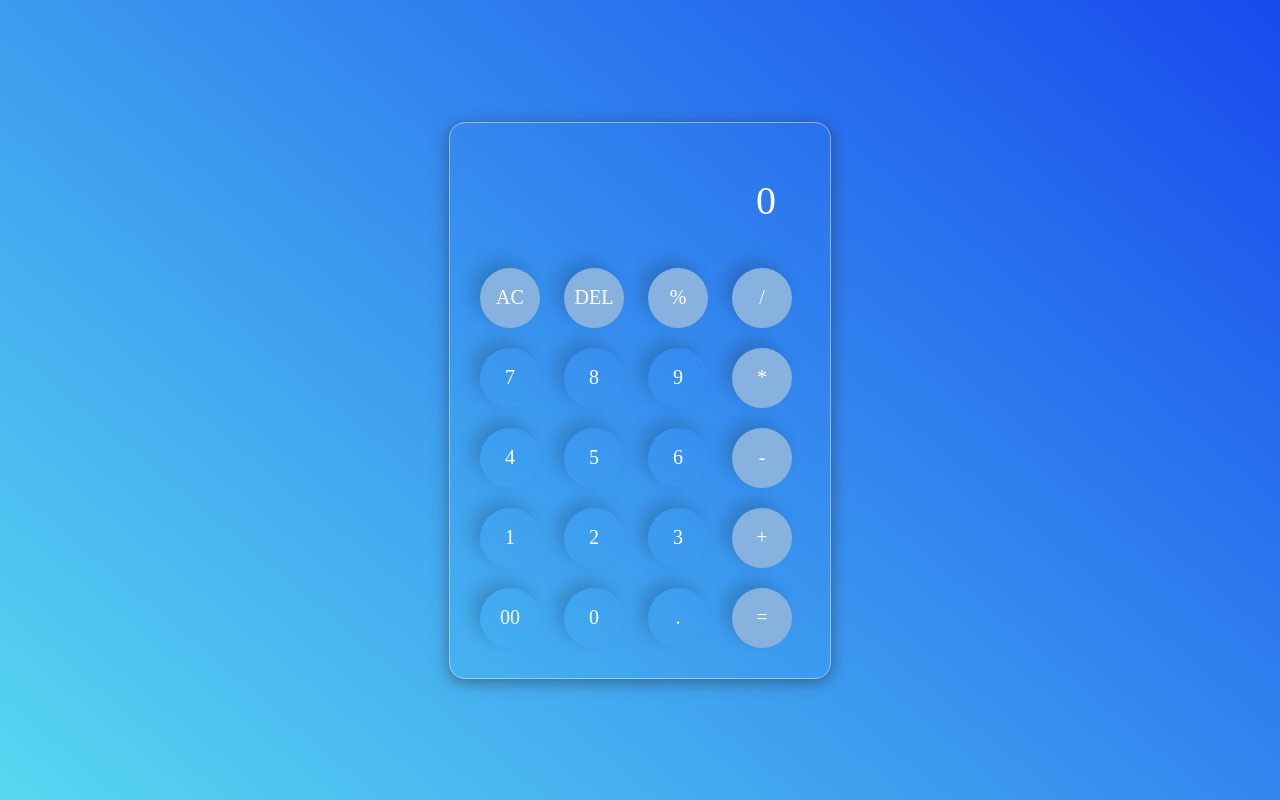
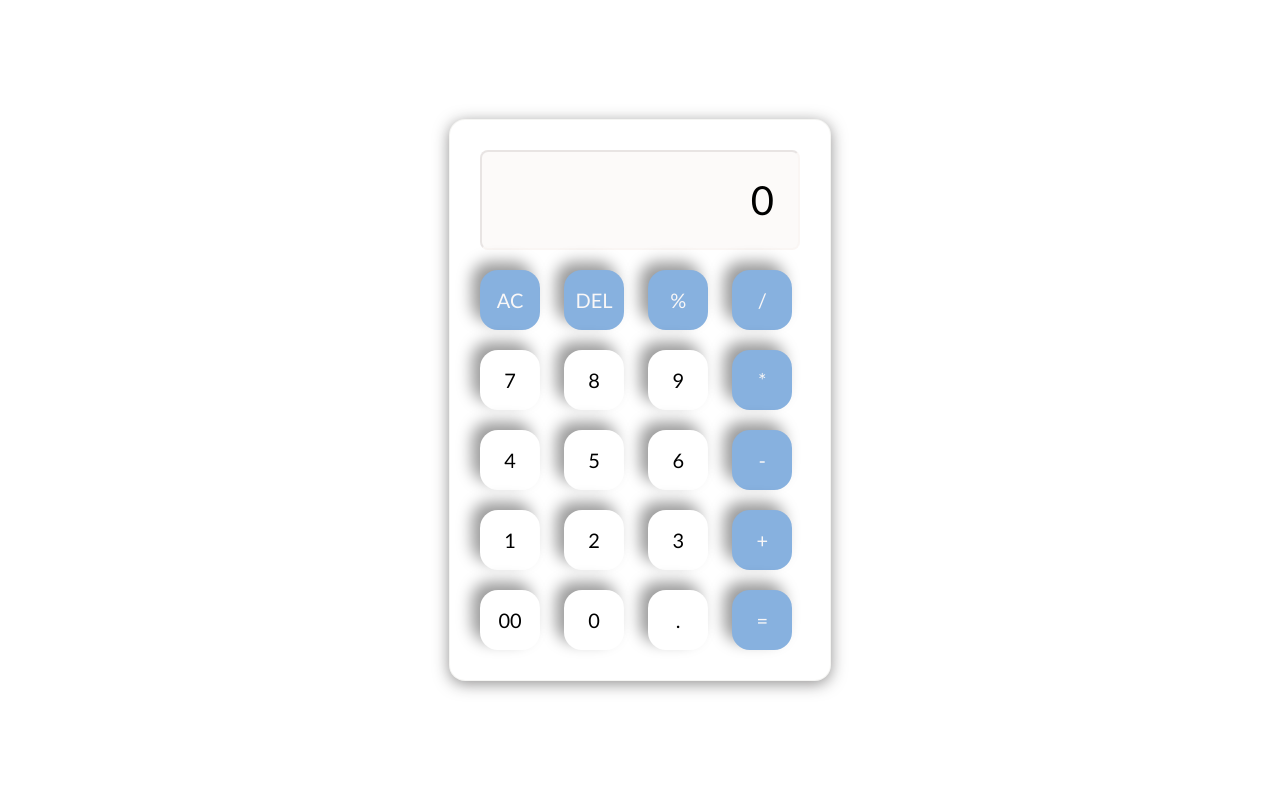
Before and after one commit to Nitish1977/Calculator, a plain HTML site: page calculator.html in a window 1280 px wide. Drawn offline with Linux system fonts and the light colour scheme.

Commit message:
Update style.css

```diff
--- a/style.css
+++ b/style.css
@@ -2,7 +2,7 @@
     margin: 0;
     padding: 0;
     box-sizing: border-box;
-    font-family: 'poppins';
+    font-family:'Trebuchet MS', 'Lucida Sans Unicode', 'Lucida Grande', 'Lucida Sans', Arial, sans-serif;
 }
 body{
     width: 100%;
@@ -10,43 +10,46 @@ body{
     display: flex;
     justify-content: center;
     align-items: center;
-    background: linear-gradient(40deg, rgb(87, 216, 241), rgb(24, 74, 237));
+    background-color: white;
 }
 .calculator{
     border: 1px solid rgba(236, 236, 232, 0.5);
     padding:  20px;
     border-radius: 16px;
-    background: transparent;
     box-shadow: 0px 3px 15px rgba(40, 38, 38, 0.5);
+    background-color: white;
 }
 input{
     width: 320px;
-    border: none;
     padding: 24px;
     margin: 10px;
-    background: transparent;
-    box-shadow: 0px 3px 15px rbga(84, 84, 84, 0.1);
+    background-color: rgba(241, 231, 227, 0.21);
+    border-radius: 8px;
+    border-color: rgba(241, 231, 227, 0.215);
     font-size: 40px;
     text-align: right;
     cursor: pointer;
-    color: white;
+    color: rgb(14, 0, 0);
 }
-
 input::placeholder{
-    color: white;
+    color: rgb(0, 0, 0);
 }
 button{
     border: none;
     width: 60px;
     height: 60px;
     margin: 10px;
-    border-radius: 50%;
+    border-radius: 30%;
     background: transparent;
-    color: white;
+    color: rgb(0, 0, 0);
     font-size: 20px;
-    box-shadow: -8px -8px 15px rgba(10, 9, 9, 0.17);
+    box-shadow: -8px -8px 15px rgba(0, 0, 0, 0.4);
     cursor: pointer;
+}
+button:hover{
+    background-color: rgba(210, 82, 82, 0.785);
 }
 .op{
     background-color: rgb(135, 177, 223);
+    color: rgb(249, 247, 247);
 }
```
